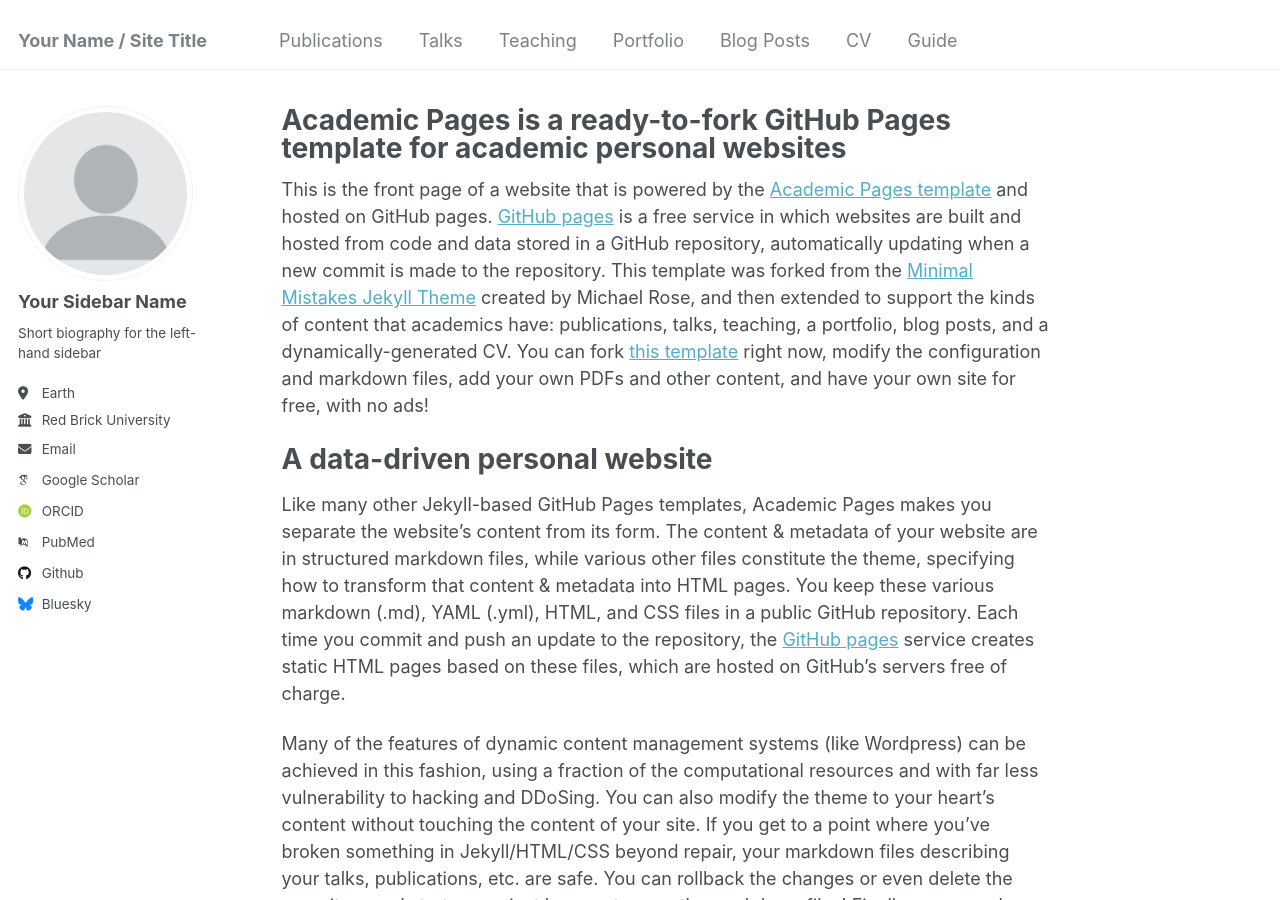
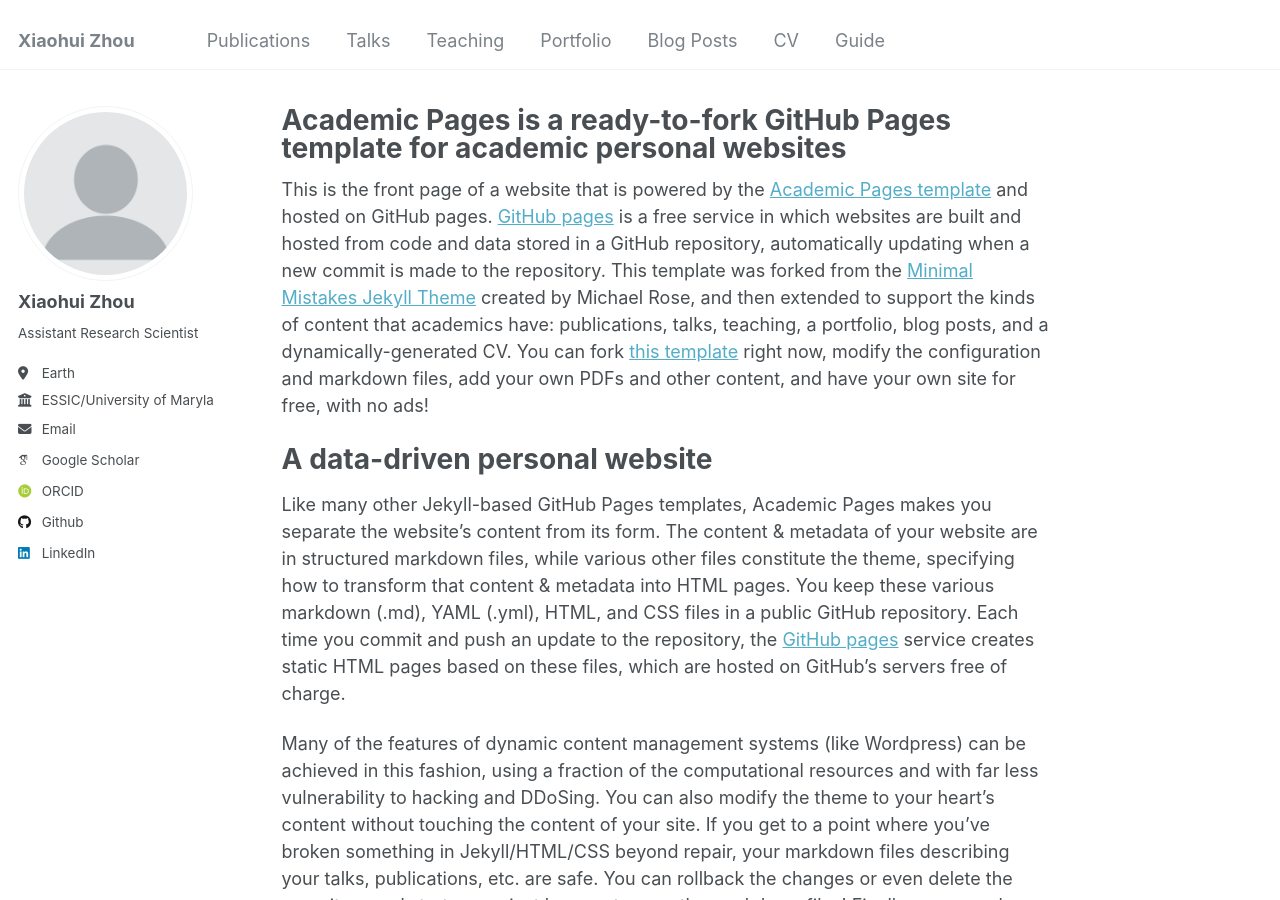
Before and after one commit to xiaohuizhou123/xiaohuizhou123.github.io, a Jekyll site: the page built from _pages/about.md, in a window 1280 px wide and 900 px high. Built offline with Jekyll 4.4.1, drawn with Linux system fonts in a browser that asks for light colours; some web fonts are replaced.

Commit message:
Add files via upload

```diff
--- a/_config.yml
+++ b/_config.yml
@@ -8,13 +8,13 @@
 
 # Basic Site Settings
 locale                   : "en-US"
-title                    : "Your Name / Site Title"
+title                    : "Xiaohui Zhou"
 title_separator          : "-"
 name                     : &name "Your Name"
 description              : &description "personal description"
-url                      : https://academicpages.github.io # the base hostname & protocol for your site e.g. "https://mmistakes.github.io"
+url                      : https://xiaohuizhou123.github.io # the base hostname & protocol for your site e.g. "https://mmistakes.github.io"
 baseurl                  : "" # the subpath of your site, e.g. "/blog"
-repository               : "academicpages/academicpages.github.io"
+repository               : "xiaohuizhou123/xiaohuizhou123.github.io"
 
 # Site Author - The following control what appear as part of the author content on the side bar.
 #               If a field is blank the icon and link will not appear, otherwise it will be shown.
@@ -22,21 +22,20 @@ repository               : "academicpages/academicpages.github.io"
 author:
   # Biographic information
   avatar           : "profile.png"
-  name             : "Your Sidebar Name"
+  name             : "Xiaohui Zhou"
   pronouns         : # example: "she/her"
-  bio              : "Short biography for the left-hand sidebar"
+  bio              : "Assistant Research Scientist"
   location         : "Earth"
-  employer         : "Red Brick University"
+  employer         : "ESSIC/University of Maryland-College Park, GMAO/NASA-Goddard"
   uri              : # URL
-  email            : "none@example.org"
+  email            : "xzhou110@umd.edu"
 
   # Academic websites
   arxiv            : # URL - Update with the correct link to your profile
-  googlescholar    : "https://scholar.google.com/citations?user=PS_CX0AAAAAJ"
+  googlescholar    : "https://scholar.google.com/citations?user=3MaCwUkAAAAJ&hl=en"
   impactstory      : # URL
-  orcid            : "http://orcid.org/yourorcidurl"
+  orcid            : "https://orcid.org/0000-0002-0405-3252"
   semantic         : # URL
-  pubmed           : "https://www.ncbi.nlm.nih.gov/pubmed/?term=john+snow"
   researchgate     : # URL
   scopus           : # URL
 
@@ -44,13 +43,12 @@ author:
   bitbucket        : # Username - Update with your username on the site
   codepen          : # Username
   dribbble         : # Username
-  github           : "academicpages"
+  github           : "xiaohuizhou123"
   kaggle           : # Username
   stackoverflow    : # User number or user number and name (i.e., use "1" or "1/jeff-atwood")
 
   # Social media
-  bluesky          : "bsky.app" # Replace this with you Bluesky username
-  facebook         : # Username
+  facebook         : # Xiaohui Zhou
   flickr           : # Username
   foursquare       : # Username
   goodreads        : # Username
@@ -58,7 +56,7 @@ author:
   keybase          : # Username
   instagram        : # Username
   lastfm           : # Username
-  linkedin         : # Username
+  linkedin         : "https://www.linkedin.com/in/xiaohui-zhou-608048156/"
   mastodon         : # URL
   medium           : # URL
   pinterest        : # Username
```
